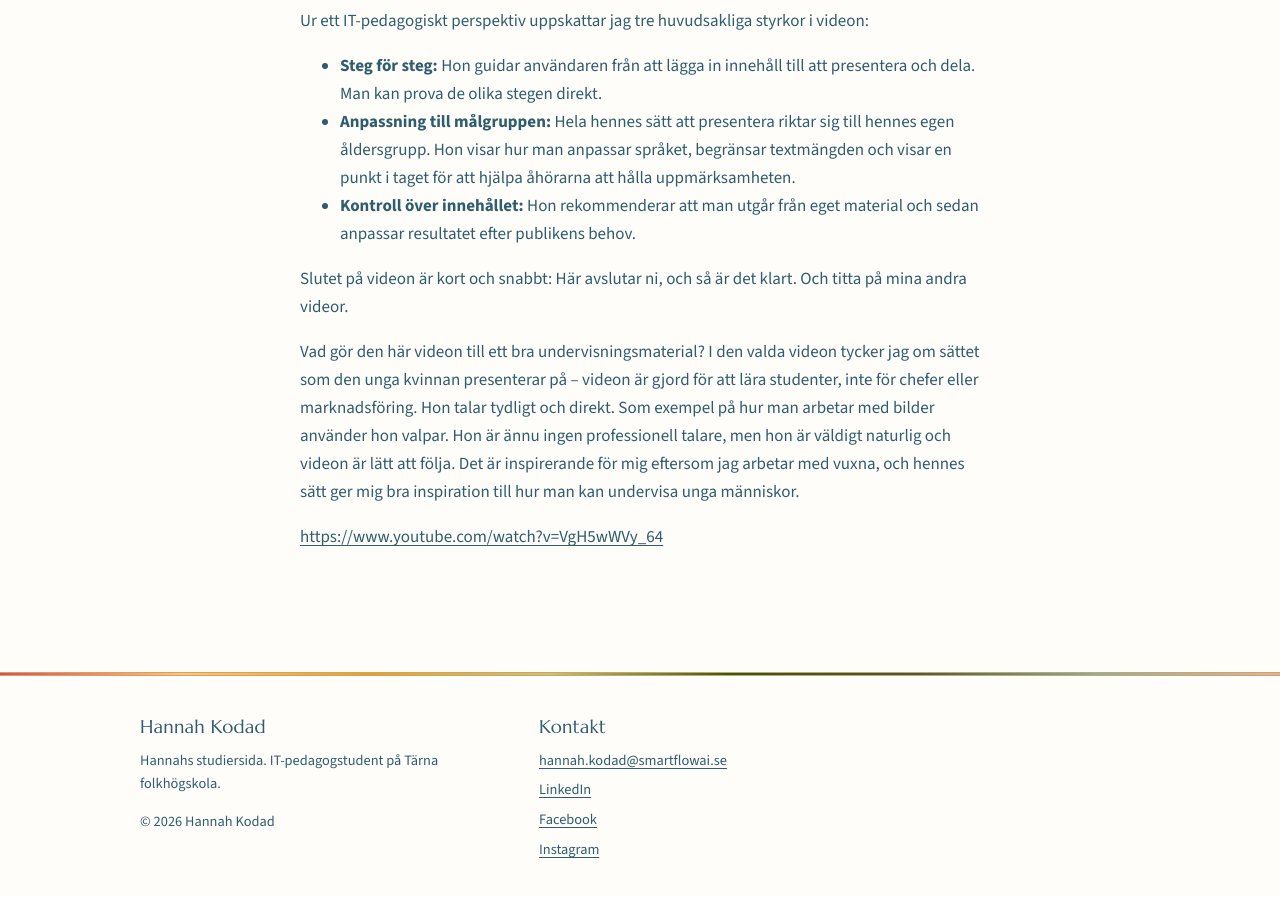
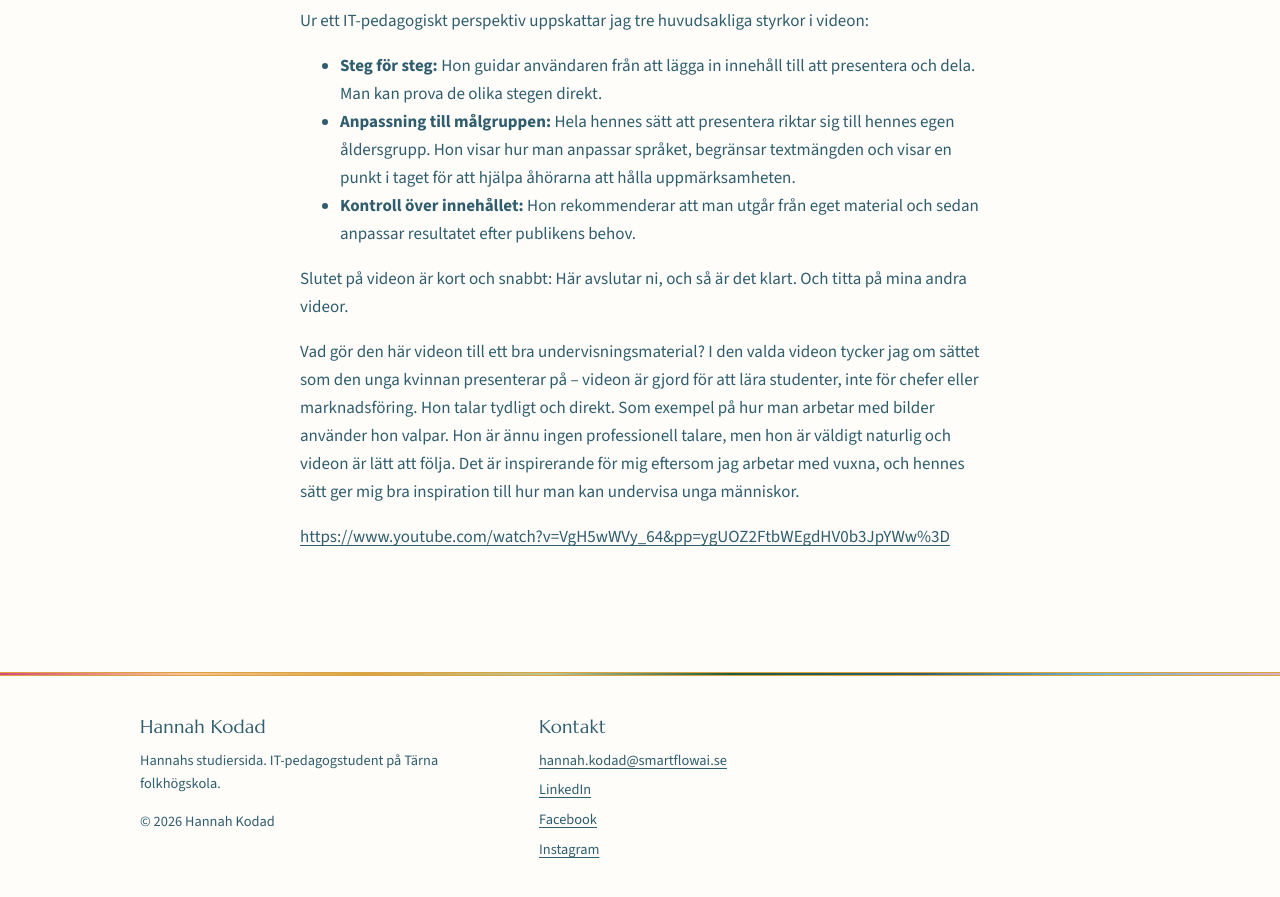
Before and after one commit to HannahKodad/it-pedagogy, a Jekyll site: the page built from _posts/2026-10-23-gamma-tutorial.md, in a window 1280 px wide and 900 px high, scrolled down 603 px. Shown: the top 897 px of the window. Built offline with Jekyll 4.4.1, drawn with Linux system fonts in a browser that asks for light colours.

Commit message:
Update the video link in the Gamma.app task
Co-Authored-By: Claude Opus 5.5 <noreply@anthropic.com>
Claude-Session: https://claude.ai/code/session_01US4uC96mcg9pnYNxCsLiKE

```diff
--- a/_posts/2026-10-23-gamma-tutorial.md
+++ b/_posts/2026-10-23-gamma-tutorial.md
@@ -21,4 +21,4 @@ Slutet på videon är kort och snabbt: Här avslutar ni, och så är det klart.
 
 Vad gör den här videon till ett bra undervisningsmaterial? I den valda videon tycker jag om sättet som den unga kvinnan presenterar på – videon är gjord för att lära studenter, inte för chefer eller marknadsföring. Hon talar tydligt och direkt. Som exempel på hur man arbetar med bilder använder hon valpar. Hon är ännu ingen professionell talare, men hon är väldigt naturlig och videon är lätt att följa. Det är inspirerande för mig eftersom jag arbetar med vuxna, och hennes sätt ger mig bra inspiration till hur man kan undervisa unga människor.
 
-<https://www.youtube.com/watch?v=VgH5wWVy_64>
+<a href="https://www.youtube.com/watch?v=VgH5wWVy_64&pp=ygUOZ2FtbWEgdHV0b3JpYWw%3D" target="_blank" rel="noopener">https://www.youtube.com/watch?v=VgH5wWVy_64&pp=ygUOZ2FtbWEgdHV0b3JpYWw%3D</a>
```
